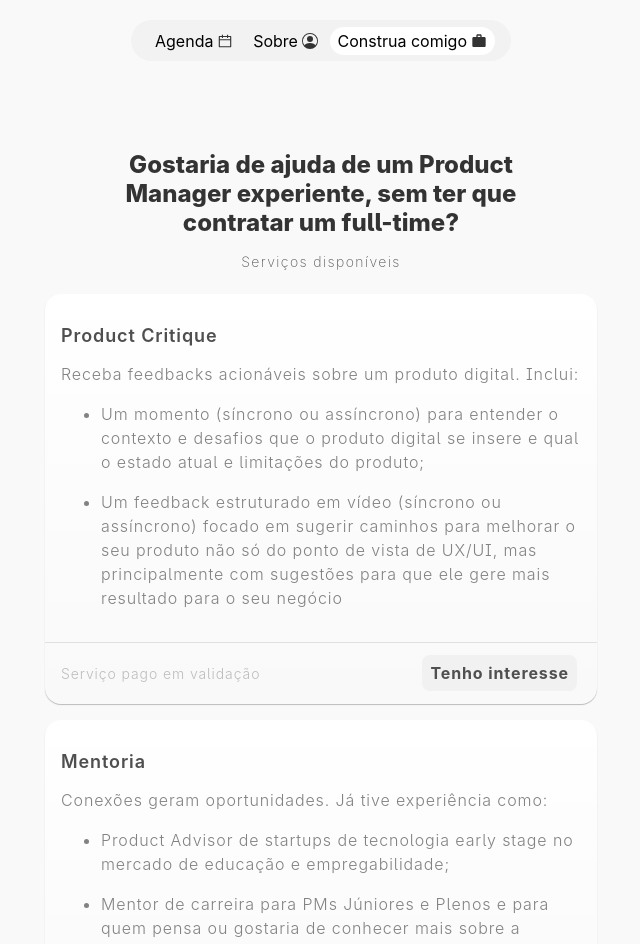
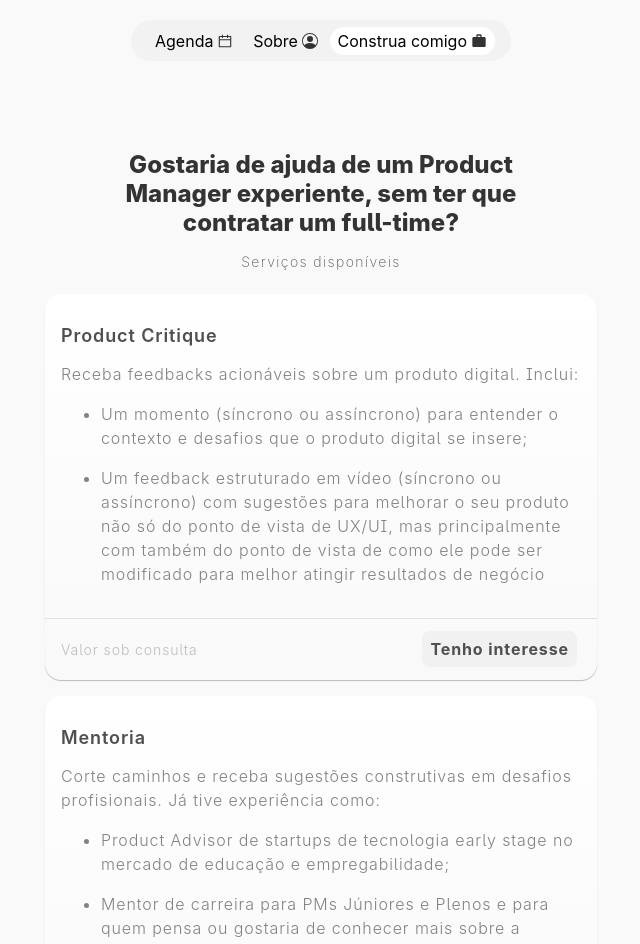
Before and after one commit to aamdias/portfolio, a React (Vite) app: page /construacomigo in a window 1280 px wide. Shown: the top 944 px of the page, without its empty margins (319-959 px from the left). Built offline with nearby package versions, Linux system fonts and the light colour scheme; a web font is replaced by a local one.

Commit message:
Ajusta alinhamento e deixa navbar com position fixed

```diff
--- a/src/components/Article/article.scss
+++ b/src/components/Article/article.scss
@@ -135,10 +135,16 @@
             min-height: 240px;
             margin: 0px;
         }
+        &__date{
+            font-size: 12px;
+        }
+        &__link{
+            font-size: 14px;
+        }
     }
     .subtitle{
       max-width: calc(100% - 64px);
-      padding: 0px 8px 0px;
+      width: auto;
       text-align: center;
     }
   }
--- a/src/components/Intro/intro.scss
+++ b/src/components/Intro/intro.scss
@@ -101,7 +101,6 @@
     }
     .subtitle {
         max-width: calc(100% - 64px);
-        padding: 0px 8px 0px;
         text-align: center;
     }
     .profile-pic {
--- a/src/components/Navbar/navbar.scss
+++ b/src/components/Navbar/navbar.scss
@@ -2,7 +2,7 @@
     font-size: 16px;
     display: flex;
     flex-direction: row;
-    position: absolute;
+    position: fixed;
     top: 20px;
     left: 50%;
     transform: translateX(-50%);
--- a/src/data/services.json
+++ b/src/data/services.json
@@ -1,16 +1,16 @@
 [
     {
       "title": "Product Critique",
-      "description": "Receba feedbacks acionáveis sobre um produto digital. Inclui: \n\n  - Um momento (síncrono ou assíncrono) para entender o contexto e desafios que o produto digital se insere e qual o estado atual e limitações do produto; \n\n- Um feedback estruturado em vídeo (síncrono ou assíncrono) focado em sugerir caminhos para melhorar o seu produto não só do ponto de vista de UX/UI, mas principalmente com sugestões para que ele gere mais resultado para o seu negócio",
+      "description": "Receba feedbacks acionáveis sobre um produto digital. Inclui: \n\n  - Um momento (síncrono ou assíncrono) para entender o contexto e desafios que o produto digital se insere; \n\n- Um feedback estruturado em vídeo (síncrono ou assíncrono) com sugestões para melhorar o seu produto não só do ponto de vista de UX/UI, mas principalmente com também do ponto de vista de como ele pode ser modificado para melhor atingir resultados de negócio",
       "availableSlots": "03 slots disponíveis",
-      "price":"Serviço pago em validação",
+      "price":"Valor sob consulta",
       "externalLink": "https://wa.me/5585994319716/?text=Oi%20Alan%20tenho%20interesse%20no%20serviço%20de%20Product%20Critique"
     },
     {
         "title": "Mentoria",
-        "description": "Conexões geram oportunidades. Já tive experiência como: \n\n - Product Advisor de startups de tecnologia early stage no mercado de educação e empregabilidade; \n\n- Mentor de carreira para PMs Júniores e Plenos e para quem pensa ou gostaria de conhecer mais sobre a carreira de produto",
+        "description": "Corte caminhos e receba sugestões construtivas em desafios profisionais. Já tive experiência como: \n\n - Product Advisor de startups de tecnologia early stage no mercado de educação e empregabilidade; \n\n- Mentor de carreira para PMs Júniores e Plenos e para quem pensa ou gostaria de conhecer mais sobre a carreira de produto",
         "availableSlots": "Indisponível",
-        "price":"Indisponível por hora",
+        "price":"Valor sob consulta",
         "externalLink": "https://wa.me/5585994319716/?text=Oi%20Alan%20tenho%20interesse%20na%20mentoria%20contigo"
     }
   ]
--- a/src/index.scss
+++ b/src/index.scss
@@ -20,8 +20,15 @@ body {
 .agenda{
   display:flex;
   flex-direction: column;
+  justify-content: center;
   align-items: center;
   padding-top: 142px;
+  &__content{
+    width: 100%;
+    display:flex;
+    flex-direction: column;
+    align-items: center;
+  }
 }
 
 .buildwithme{
```
